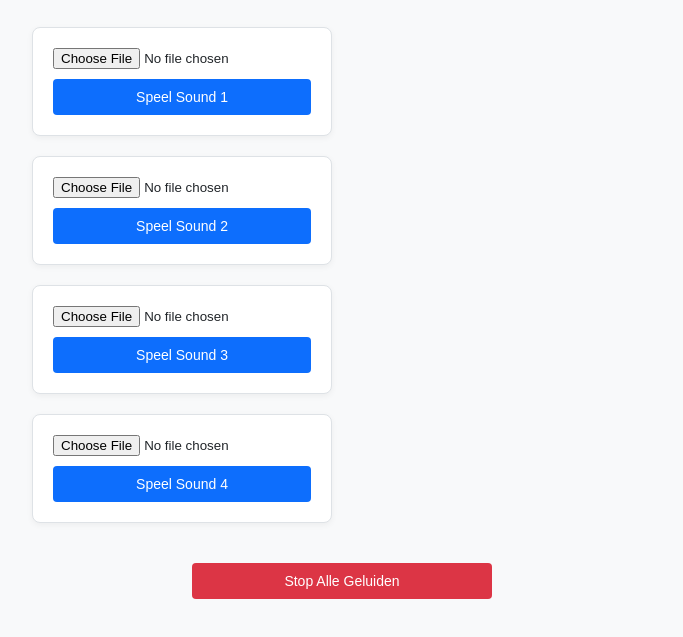
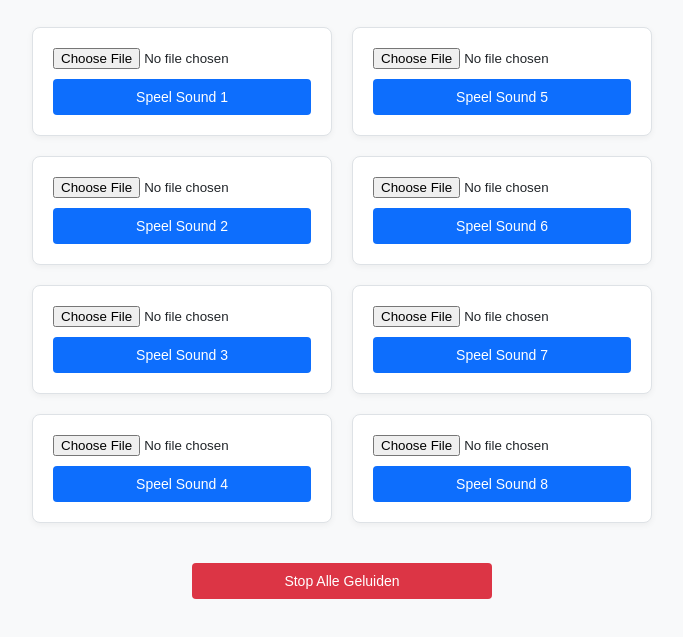
Before and after one commit to mas-ih/sampler, a plain HTML site: page index.html in a window 1280 px wide. Shown: the part 71-708 px from the top of the page, without its empty margins (298-981 px from the left). Drawn offline with Linux system fonts and the light colour scheme.

Commit message:
Update index.html
Changed from 4 to 8 buttons

```diff
--- a/index.html
+++ b/index.html
@@ -117,7 +117,7 @@
   </div>
 
   <script>
-    const MAX_SOUNDS = 4;
+    const MAX_SOUNDS = 8;
     const audioCtx = new (window.AudioContext || window.webkitAudioContext)();
     const soundBuffers = new Array(MAX_SOUNDS).fill(null);
     const sourceNodes = new Array(MAX_SOUNDS).fill(null);
```
